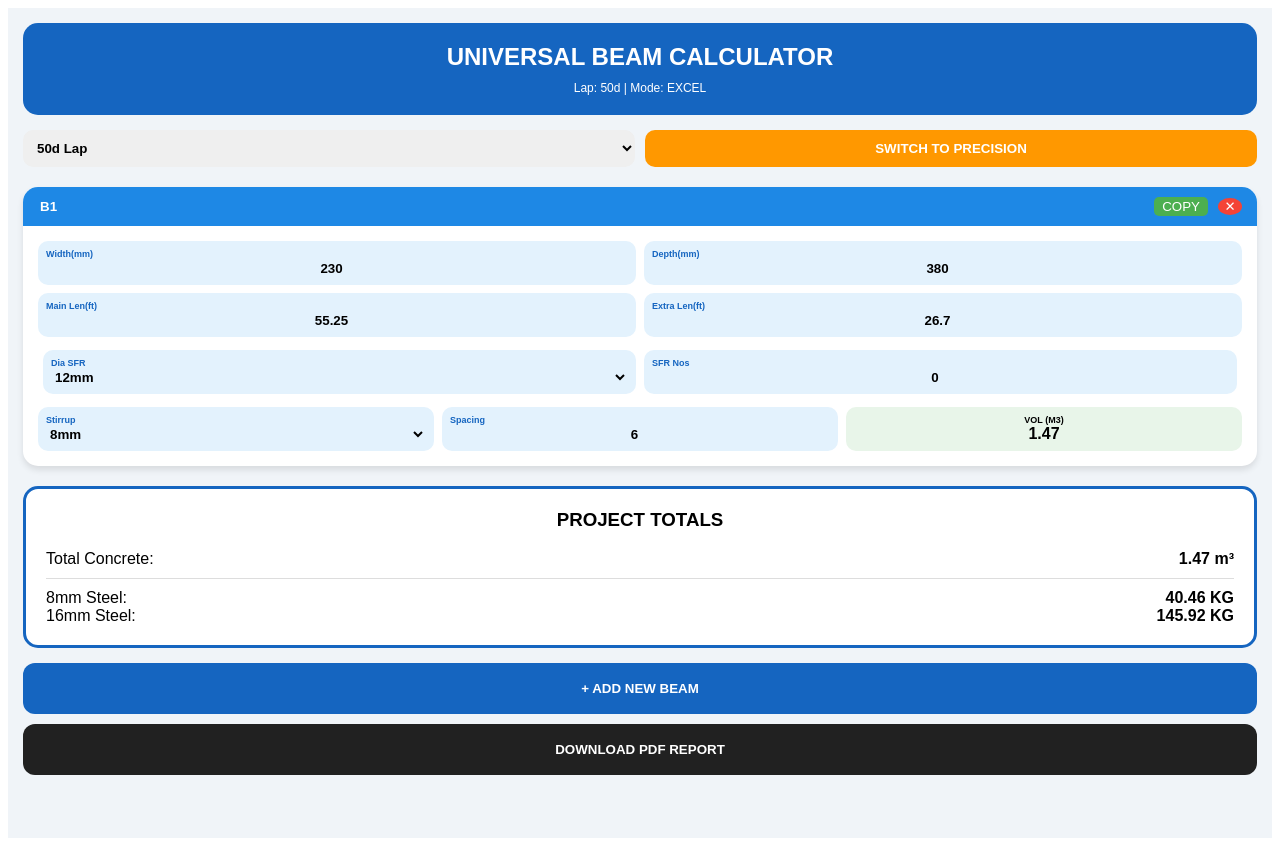
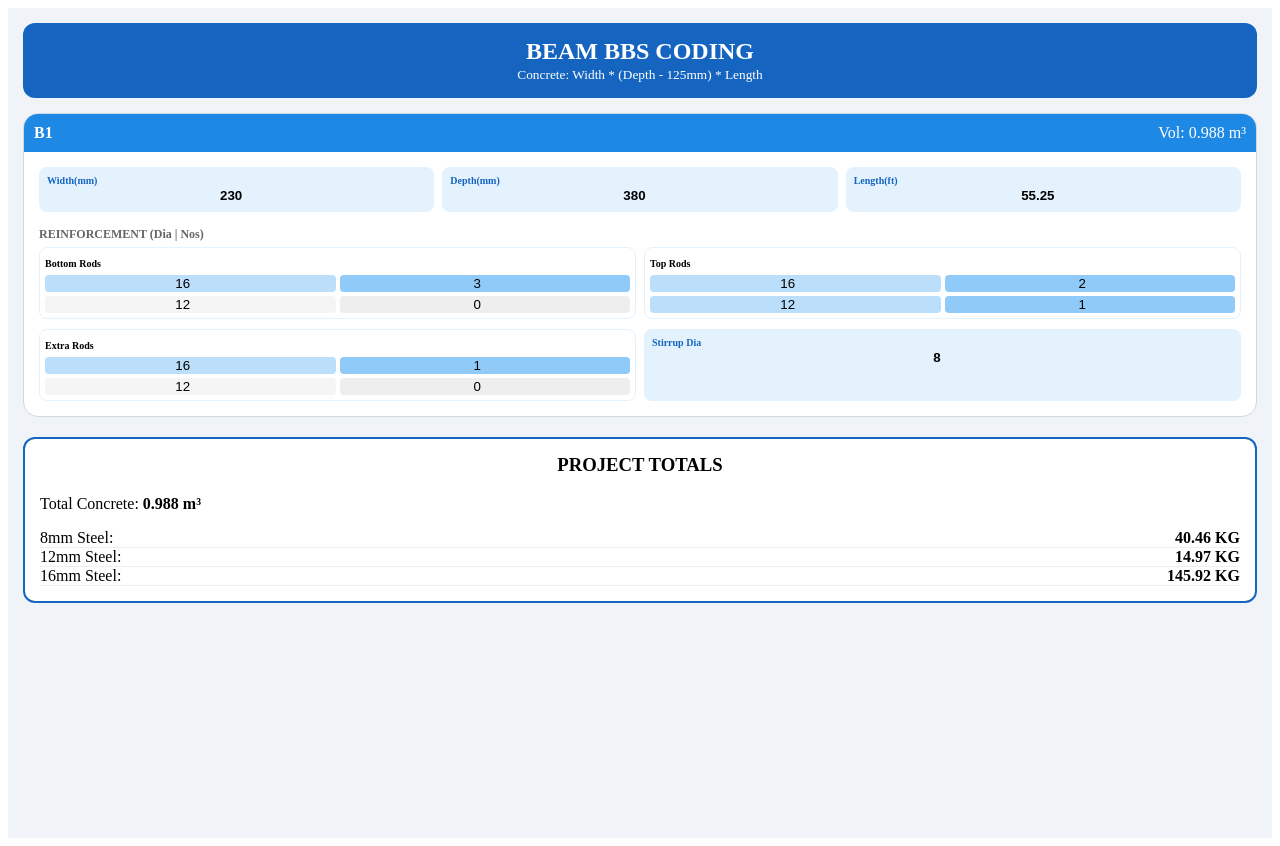
Before and after one commit to Movieeesss/BEAM-BBS, a React (Vite) app: page / in a window 1280 px wide. Built offline with nearby package versions, Linux system fonts and the light colour scheme.

Commit message:
Update BeamBBS.tsx

```diff
--- a/src/BeamBBS.tsx
+++ b/src/BeamBBS.tsx
@@ -3,6 +3,11 @@ import jsPDF from 'jspdf';
 import autoTable from 'jspdf-autotable';
 
 const getWeightPerMeter = (dia: number) => (dia * dia) / 162;
+
+interface RodSet {
+  dia1: number; num1: string;
+  dia2: number; num2: string;
+}
 
 interface BeamData {
   id: string;
@@ -11,204 +16,159 @@ interface BeamData {
   depth: string;
   lenMain: string;
   lenExtra: string;
-  diaBottom: number;
-  numBottom: string;
-  diaTop: number;
-  numTop: string;
-  diaExtra: number;
-  numExtra: string;
-  diaSFR: number;
-  numSFR: string;
+  bottom: RodSet;
+  top: RodSet;
+  extra: RodSet;
   diaStirrups: number;
   spacing: string;
   numBeams: string;
 }
 
-const UniversalBeamBBS: React.FC = () => {
+const BeamBBS: React.FC = () => {
   const [method, setMethod] = useState<'excel' | 'precision'>('excel');
-  const [lapFactor, setLapFactor] = useState<number>(50); // Feature 5: Global Lap Toggle
+  const [lapFactor, setLapFactor] = useState<number>(50);
+  const SLAB_THICKNESS_MM = 125; // 5 inches
+
   const [beams, setBeams] = useState<BeamData[]>([
     {
       id: '1', grid: 'B1', width: '230', depth: '380',
       lenMain: '55.25', lenExtra: '26.7',
-      diaBottom: 16, numBottom: '3',
-      diaTop: 16, numTop: '2',
-      diaExtra: 16, numExtra: '1',
-      diaSFR: 12, numSFR: '0',
+      bottom: { dia1: 16, num1: '3', dia2: 12, num2: '0' },
+      top: { dia1: 16, num1: '2', dia2: 12, num2: '1' },
+      extra: { dia1: 16, num1: '1', dia2: 12, num2: '0' },
       diaStirrups: 8, spacing: '6', numBeams: '1'
     }
   ]);
 
-  const updateBeam = (id: string, field: keyof BeamData, val: any) => {
-    setBeams(prev => prev.map(b => b.id === id ? { ...b, [field]: val } : b));
-  };
-
-  // Feature 1: Duplicate/Copy Feature
-  const duplicateBeam = (beam: BeamData) => {
-    const nextId = Date.now().toString();
-    setBeams([...beams, { ...beam, id: nextId, grid: beam.grid + ' (Copy)' }]);
-  };
-
-  const addNewBeam = () => {
-    const nextId = Date.now().toString();
-    setBeams([...beams, { ...beams[0], id: nextId, grid: `New Grid` }]);
+  const updateBeam = (id: string, field: string, val: any) => {
+    setBeams(prev => prev.map(b => {
+      if (b.id !== id) return b;
+      if (field.includes('.')) {
+        const [parent, child] = field.split('.');
+        return { ...b, [parent]: { ...(b as any)[parent], [child]: val } };
+      }
+      return { ...b, [field]: val };
+    }));
   };
 
   const results = useMemo(() => {
     const diaSummary: Record<number, number> = {};
-    let grandTotalKg = 0;
     let totalConcreteM3 = 0;
 
     const detailed = beams.map(beam => {
-      const nBeams = parseFloat(beam.numBeams) || 0;
+      const nBeams = parseFloat(beam.numBeams) || 1;
       const wM = (parseFloat(beam.width) || 0) / 1000;
       const dM = (parseFloat(beam.depth) || 0) / 1000;
+      const slabM = SLAB_THICKNESS_MM / 1000;
       const lMainM = (parseFloat(beam.lenMain) || 0) * 0.3048;
       const lExtraM = (parseFloat(beam.lenExtra) || 0) * 0.3048;
       const sIn = parseFloat(beam.spacing) || 1;
 
-      // Feature 2: Concrete Volume Integration
-      const volM3 = wM * dM * lMainM * nBeams;
-      totalConcreteM3 += volM3;
+      // Logic: Concrete calculated on (Depth - Slab Thickness)
+      const volM3 = wM * (dM - slabM) * lMainM * nBeams;
+      totalConcreteM3 += Math.max(0, volM3);
 
-      let bKg, tKg, eKg, sfrKg, stirrupsKg;
+      const lapM = (d: number) => method === 'precision' ? (lapFactor * d) / 1000 : 0;
 
-      // Precision adds Lap Length (e.g. 50d)
-      const lapM = method === 'precision' ? (lapFactor * beam.diaBottom) / 1000 : 0;
+      const calcKg = (rod: RodSet, len: number, hasLap: boolean) => {
+        const kg1 = (len + (hasLap ? lapM(rod.dia1) : 0)) * (parseFloat(rod.num1) || 0) * getWeightPerMeter(rod.dia1);
+        const kg2 = (len + (hasLap ? lapM(rod.dia2) : 0)) * (parseFloat(rod.num2) || 0) * getWeightPerMeter(rod.dia2);
+        return { kg1, kg2 };
+      };
 
-      bKg = (lMainM + lapM) * (parseFloat(beam.numBottom) || 0) * getWeightPerMeter(beam.diaBottom) * nBeams;
-      tKg = (lMainM + lapM) * (parseFloat(beam.numTop) || 0) * getWeightPerMeter(beam.diaTop) * nBeams;
-      eKg = lExtraM * (parseFloat(beam.numExtra) || 0) * getWeightPerMeter(beam.diaExtra) * nBeams;
-      sfrKg = lMainM * (parseFloat(beam.numSFR) || 0) * getWeightPerMeter(beam.diaSFR) * nBeams;
+      const bRes = calcKg(beam.bottom, lMainM, true);
+      const tRes = calcKg(beam.top, lMainM, true);
+      const eRes = calcKg(beam.extra, lExtraM, false);
 
       const stirrupLengthM = method === 'excel' ? 0.9144 : (((wM * 1000 - 80) * 2) + ((dM * 1000 - 80) * 2) + 200) / 1000;
       const totalTies = (Math.ceil(((parseFloat(beam.lenMain) || 0) * 12) / sIn) + 1) * nBeams;
-      stirrupsKg = stirrupLengthM * totalTies * getWeightPerMeter(beam.diaStirrups);
+      const stirrupsKg = stirrupLengthM * totalTies * getWeightPerMeter(beam.diaStirrups);
 
-      const subTotal = bKg + tKg + eKg + sfrKg + stirrupsKg;
-      grandTotalKg += subTotal;
-
-      [[beam.diaBottom, bKg], [beam.diaTop, tKg], [beam.diaExtra, eKg], [beam.diaSFR, sfrKg], [beam.diaStirrups, stirrupsKg]].forEach(([d, kg]) => {
-        if (kg > 0) diaSummary[d as number] = (diaSummary[d as number] || 0) + (kg as number);
+      // Update Summary
+      [[beam.bottom.dia1, bRes.kg1], [beam.bottom.dia2, bRes.kg2],
+       [beam.top.dia1, tRes.kg1], [beam.top.dia2, tRes.kg2],
+       [beam.extra.dia1, eRes.kg1], [beam.extra.dia2, eRes.kg2],
+       [beam.diaStirrups, stirrupsKg]].forEach(([d, kg]) => {
+        if (kg > 0) diaSummary[d as number] = (diaSummary[d as number] || 0) + (kg as number * nBeams);
       });
 
-      return { ...beam, subTotal, volM3 };
+      return { ...beam, volM3, subTotal: (bRes.kg1 + bRes.kg2 + tRes.kg1 + tRes.kg2 + eRes.kg1 + eRes.kg2 + stirrupsKg) * nBeams };
     });
 
-    return { detailed, diaSummary, grandTotalKg, totalConcreteM3 };
+    return { detailed, diaSummary, totalConcreteM3 };
   }, [beams, method, lapFactor]);
 
-  // Feature 4: PDF with Shape Code logic (Text-based references)
-  const generatePDF = () => {
-    const doc = new jsPDF();
-    doc.text("UNIVERSAL BEAM BBS & QUANTITY REPORT", 105, 15, { align: "center" });
-    autoTable(doc, {
-      startY: 25,
-      head: [['Grid', 'Volume(m3)', 'Bottom(Shape 21)', 'Top(Shape 21)', 'Stirrup(Shape 51)', 'Total KG']],
-      body: results.detailed.map(b => [
-        b.grid, b.volM3.toFixed(2),
-        `${b.diaBottom}mm x ${b.numBottom}`, `${b.diaTop}mm x ${b.numTop}`,
-        `${b.diaStirrups}mm @ ${b.spacing}"`, b.subTotal.toFixed(2)
-      ]),
-      headStyles: { fillColor: [33, 150, 243] }
-    });
-    doc.save(`Universal_Beam_BBS.pdf`);
-  };
-
   return (
-    <div style={{ backgroundColor: '#f0f4f8', minHeight: '100vh', padding: '15px', fontFamily: 'sans-serif' }}>
-      <div style={{ backgroundColor: '#1565c0', padding: '20px', borderRadius: '15px', color: '#fff', textAlign: 'center', marginBottom: '15px' }}>
-        <h2 style={{ margin: 0 }}>UNIVERSAL BEAM CALCULATOR</h2>
-        <div style={{ marginTop: '10px', fontSize: '12px' }}>Lap: {lapFactor}d | Mode: {method.toUpperCase()}</div>
+    <div style={{ backgroundColor: '#f0f4f8', minHeight: '100vh', padding: '15px' }}>
+      <div style={{ backgroundColor: '#1565c0', padding: '15px', borderRadius: '12px', color: '#fff', textAlign: 'center', marginBottom: '15px' }}>
+        <h2 style={{ margin: 0 }}>BEAM BBS CODING</h2>
+        <small>Concrete: Width * (Depth - 125mm) * Length</small>
       </div>
 
-      {/* Global Controls */}
-      <div style={{ display: 'flex', gap: '10px', marginBottom: '20px' }}>
-        <select onChange={(e) => setLapFactor(Number(e.target.value))} style={{ flex: 1, padding: '10px', borderRadius: '10px', border: 'none', fontWeight: 'bold' }}>
-          <option value="50">50d Lap</option>
-          <option value="45">45d Lap</option>
-          <option value="40">40d Lap</option>
-        </select>
-        <button onClick={() => setMethod(method === 'excel' ? 'precision' : 'excel')} style={{ flex: 1, padding: '10px', borderRadius: '10px', border: 'none', background: '#ff9800', color: '#fff', fontWeight: 'bold' }}>
-          SWITCH TO {method === 'excel' ? 'PRECISION' : 'EXCEL'}
-        </button>
-      </div>
+      {beams.map(beam => (
+        <div key={beam.id} style={{ backgroundColor: '#fff', borderRadius: '15px', marginBottom: '20px', overflow: 'hidden', border: '1px solid #d1d9e0' }}>
+          <div style={{ backgroundColor: '#1e88e5', padding: '10px', color: '#fff', display: 'flex', justifyContent: 'space-between' }}>
+             <strong>{beam.grid}</strong>
+             <span>Vol: {results.detailed.find(r => r.id === beam.id)?.volM3.toFixed(3)} m³</span>
+          </div>
 
-      {results.detailed.map(beam => {
-        const isDeepBeam = (parseFloat(beam.depth) || 0) > 750; // Feature 3 logic
-        return (
-          <div key={beam.id} style={{ backgroundColor: '#fff', borderRadius: '15px', marginBottom: '20px', boxShadow: '0 4px 6px rgba(0,0,0,0.1)', overflow: 'hidden' }}>
-            <div style={{ backgroundColor: '#1e88e5', padding: '10px 15px', color: '#fff', display: 'flex', justifyContent: 'space-between' }}>
-              <input value={beam.grid} onChange={e => updateBeam(beam.id, 'grid', e.target.value)} style={{ background: 'transparent', border: 'none', color: '#fff', fontWeight: 'bold' }} />
-              <div>
-                <button onClick={() => duplicateBeam(beam)} style={{ marginRight: '10px', background: '#4caf50', border: 'none', color: '#fff', borderRadius: '5px', padding: '2px 8px' }}>COPY</button>
-                <button onClick={() => setBeams(beams.filter(i => i.id !== beam.id))} style={{ background: '#f44336', border: 'none', color: '#fff', borderRadius: '50%', width: '24px' }}>✕</button>
-              </div>
+          <div style={{ padding: '15px' }}>
+            {/* Dimensions */}
+            <div style={{ display: 'flex', gap: '8px', marginBottom: '15px' }}>
+              <DataBox label="Width(mm)" value={beam.width} onChange={v => updateBeam(beam.id, 'width', v)} />
+              <DataBox label="Depth(mm)" value={beam.depth} onChange={v => updateBeam(beam.id, 'depth', v)} />
+              <DataBox label="Length(ft)" value={beam.lenMain} onChange={v => updateBeam(beam.id, 'lenMain', v)} />
             </div>
 
-            <div style={{ padding: '15px' }}>
-              <div style={{ display: 'flex', gap: '8px', marginBottom: '8px' }}>
-                <BlueInput label="Width(mm)" value={beam.width} onChange={v => updateBeam(beam.id, 'width', v)} />
-                <BlueInput label="Depth(mm)" value={beam.depth} onChange={v => updateBeam(beam.id, 'depth', v)} />
-              </div>
-              <div style={{ display: 'flex', gap: '8px', marginBottom: '8px' }}>
-                <BlueInput label="Main Len(ft)" value={beam.lenMain} onChange={v => updateBeam(beam.id, 'lenMain', v)} />
-                <BlueInput label="Extra Len(ft)" value={beam.lenExtra} onChange={v => updateBeam(beam.id, 'lenExtra', v)} />
-              </div>
-              {/* Feature 3: SFR Warning Highlight */}
-              <div style={{ display: 'flex', gap: '8px', marginBottom: '8px', padding: '5px', borderRadius: '10px', border: isDeepBeam ? '2px solid red' : 'none' }}>
-                <BlueSelect label="Dia SFR" value={beam.diaSFR} onChange={v => updateBeam(beam.id, 'diaSFR', v)} options={[10, 12, 16]} />
-                <BlueInput label="SFR Nos" value={beam.numSFR} onChange={v => updateBeam(beam.id, 'numSFR', v)} />
-              </div>
-              <div style={{ display: 'flex', gap: '8px' }}>
-                <BlueSelect label="Stirrup" value={beam.diaStirrups} onChange={v => updateBeam(beam.id, 'diaStirrups', v)} options={[8, 10, 12]} />
-                <BlueInput label="Spacing" value={beam.spacing} onChange={v => updateBeam(beam.id, 'spacing', v)} />
-                <div style={{ flex: 1, backgroundColor: '#e8f5e9', padding: '8px', borderRadius: '10px', textAlign: 'center' }}>
-                    <span style={{ fontSize: '9px', fontWeight: 'bold', display: 'block' }}>VOL (M3)</span>
-                    <span style={{ fontWeight: 'bold' }}>{beam.volM3.toFixed(2)}</span>
-                </div>
-              </div>
+            {/* Rebar - Dual Columns */}
+            <h4 style={{ margin: '10px 0 5px 0', fontSize: '12px', color: '#666' }}>REINFORCEMENT (Dia | Nos)</h4>
+            <div style={{ display: 'grid', gridTemplateColumns: '1fr 1fr', gap: '8px', marginBottom: '10px' }}>
+              <DualRow label="Bottom Rods" rod={beam.bottom} onUpdate={(f, v) => updateBeam(beam.id, `bottom.${f}`, v)} />
+              <DualRow label="Top Rods" rod={beam.top} onUpdate={(f, v) => updateBeam(beam.id, `top.${f}`, v)} />
+            </div>
+            <div style={{ display: 'grid', gridTemplateColumns: '1fr 1fr', gap: '8px' }}>
+              <DualRow label="Extra Rods" rod={beam.extra} onUpdate={(f, v) => updateBeam(beam.id, `extra.${f}`, v)} />
+              <DataBox label="Stirrup Dia" value={beam.diaStirrups} onChange={v => updateBeam(beam.id, 'diaStirrups', v)} />
             </div>
           </div>
-        );
-      })}
+        </div>
+      ))}
 
-      <div style={{ backgroundColor: '#fff', padding: '20px', borderRadius: '15px', border: '3px solid #1565c0' }}>
-        <h3 style={{ textAlign: 'center', marginTop: 0 }}>PROJECT TOTALS</h3>
-        <div style={{ display: 'flex', justifyContent: 'space-between', marginBottom: '10px' }}>
-            <span>Total Concrete:</span>
-            <span style={{ fontWeight: 'bold' }}>{results.totalConcreteM3.toFixed(2)} m³</span>
-        </div>
-        <div style={{ borderTop: '1px solid #ddd', paddingTop: '10px' }}>
-            {Object.entries(results.diaSummary).map(([d, kg]) => (
-                <div key={d} style={{ display: 'flex', justifyContent: 'space-between' }}>
-                    <span>{d}mm Steel:</span>
-                    <span style={{ fontWeight: 'bold' }}>{Number(kg).toFixed(2)} KG</span>
-                </div>
-            ))}
-        </div>
+      <div style={{ backgroundColor: '#fff', padding: '15px', borderRadius: '12px', border: '2px solid #1565c0' }}>
+        <h3 style={{ marginTop: 0, textAlign: 'center' }}>PROJECT TOTALS</h3>
+        <p>Total Concrete: <strong>{results.totalConcreteM3.toFixed(3)} m³</strong></p>
+        {Object.entries(results.diaSummary).map(([d, kg]) => (
+          <div key={d} style={{ display: 'flex', justifyContent: 'space-between', borderBottom: '1px solid #eee' }}>
+            <span>{d}mm Steel:</span> <strong>{kg.toFixed(2)} KG</strong>
+          </div>
+        ))}
       </div>
-
-      <button onClick={addNewBeam} style={{ width: '100%', padding: '18px', marginTop: '15px', background: '#1565c0', color: '#fff', border: 'none', borderRadius: '12px', fontWeight: 'bold' }}>+ ADD NEW BEAM</button>
-      <button onClick={generatePDF} style={{ width: '100%', padding: '18px', marginTop: '10px', background: '#212121', color: '#fff', border: 'none', borderRadius: '12px', fontWeight: 'bold' }}>DOWNLOAD PDF REPORT</button>
     </div>
   );
 };
 
-const BlueInput = ({ label, value, onChange }: any) => (
-  <div style={{ flex: 1, backgroundColor: '#e3f2fd', padding: '8px', borderRadius: '10px' }}>
-    <label style={{ fontSize: '9px', fontWeight: 'bold', display: 'block', color: '#1565c0' }}>{label}</label>
-    <input type="number" value={value} onChange={e => onChange(e.target.value)} style={{ width: '100%', border: 'none', background: 'transparent', textAlign: 'center', fontWeight: 'bold', outline: 'none' }} />
+const DataBox = ({ label, value, onChange }: any) => (
+  <div style={{ flex: 1, backgroundColor: '#e3f2fd', padding: '8px', borderRadius: '8px' }}>
+    <label style={{ fontSize: '10px', color: '#1565c0', display: 'block', fontWeight: 'bold' }}>{label}</label>
+    <input type="number" value={value} onChange={e => onChange(e.target.value)} style={{ width: '100%', border: 'none', background: 'transparent', textAlign: 'center', fontWeight: 'bold' }} />
   </div>
 );
 
-const BlueSelect = ({ label, value, onChange, options }: any) => (
-  <div style={{ flex: 1, backgroundColor: '#e3f2fd', padding: '8px', borderRadius: '10px' }}>
-    <label style={{ fontSize: '9px', fontWeight: 'bold', display: 'block', color: '#1565c0' }}>{label}</label>
-    <select value={value} onChange={e => onChange(Number(e.target.value))} style={{ width: '100%', border: 'none', background: 'transparent', fontWeight: 'bold', outline: 'none' }}>
-      {options.map((o: any) => <option key={o} value={o}>{o}mm</option>)}
-    </select>
-  </div>
-);
+const DualRow = ({ label, rod, onUpdate }: { label: string, rod: RodSet, onUpdate: (f: string, v: any) => void }) => {
+  const isActive = (n: string) => (parseFloat(n) || 0) > 0;
+  return (
+    <div style={{ border: '1px solid #e3f2fd', padding: '5px', borderRadius: '8px' }}>
+      <span style={{ fontSize: '10px', fontWeight: 'bold' }}>{label}</span>
+      <div style={{ display: 'flex', gap: '4px', marginTop: '4px' }}>
+        <input type="number" value={rod.dia1} onChange={e => onUpdate('dia1', e.target.value)} style={{ width: '50%', background: isActive(rod.num1) ? '#bbdefb' : '#f5f5f5', border: 'none', borderRadius: '4px', textAlign: 'center' }} />
+        <input type="number" value={rod.num1} onChange={e => onUpdate('num1', e.target.value)} style={{ width: '50%', background: isActive(rod.num1) ? '#90caf9' : '#eeeeee', border: 'none', borderRadius: '4px', textAlign: 'center' }} />
+      </div>
+      <div style={{ display: 'flex', gap: '4px', marginTop: '4px' }}>
+        <input type="number" value={rod.dia2} onChange={e => onUpdate('dia2', e.target.value)} style={{ width: '50%', background: isActive(rod.num2) ? '#bbdefb' : '#f5f5f5', border: 'none', borderRadius: '4px', textAlign: 'center' }} />
+        <input type="number" value={rod.num2} onChange={e => onUpdate('num2', e.target.value)} style={{ width: '50%', background: isActive(rod.num2) ? '#90caf9' : '#eeeeee', border: 'none', borderRadius: '4px', textAlign: 'center' }} />
+      </div>
+    </div>
+  );
+};
 
-export default UniversalBeamBBS;
+export default BeamBBS;
```
